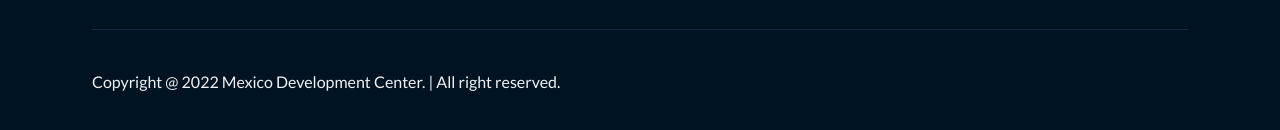
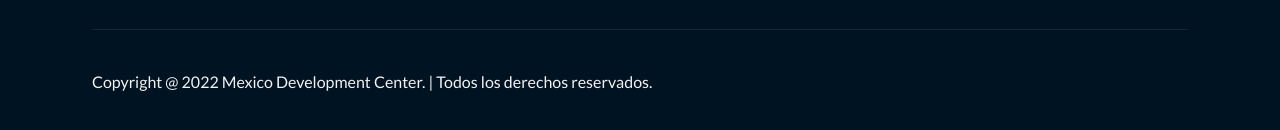
Before and after one commit to GeraAlcantara/mdc-webapp, a Next.js app: page / in a window 1280 px wide. Shown: the part 6903-7033 px from the top of the page. Built offline with nearby package versions, Linux system fonts and the light colour scheme.

Commit message:
change to spanish

```diff
--- a/components/ui/Footer.js
+++ b/components/ui/Footer.js
@@ -27,7 +27,7 @@ function Footer() {
       </div>
       <div>
         <div className='mdc-ui-container flex justify-between mx-auto items-center md:flex-row flex-col border-t-[1px] border-t-[#192641] sm:py-10 py-3 '>
-          <p className='font-normal text-center'>{`Copyright @ ${year} Mexico Development Center. | All right reserved.`}</p>
+          <p className='font-normal text-center'>{`Copyright @ ${year} Mexico Development Center. | Todos los derechos reservados.`}</p>
           <ul className='flex flex-row md:my-0 my-6' role='list'>
             {socialMedia.map(({ id, Icon, link, name }, idx) => {
               return (
```
